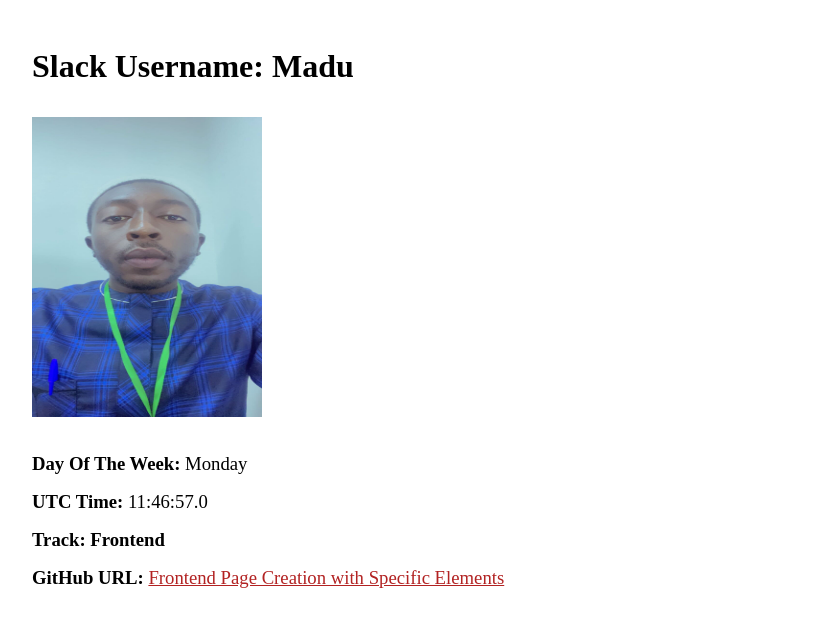
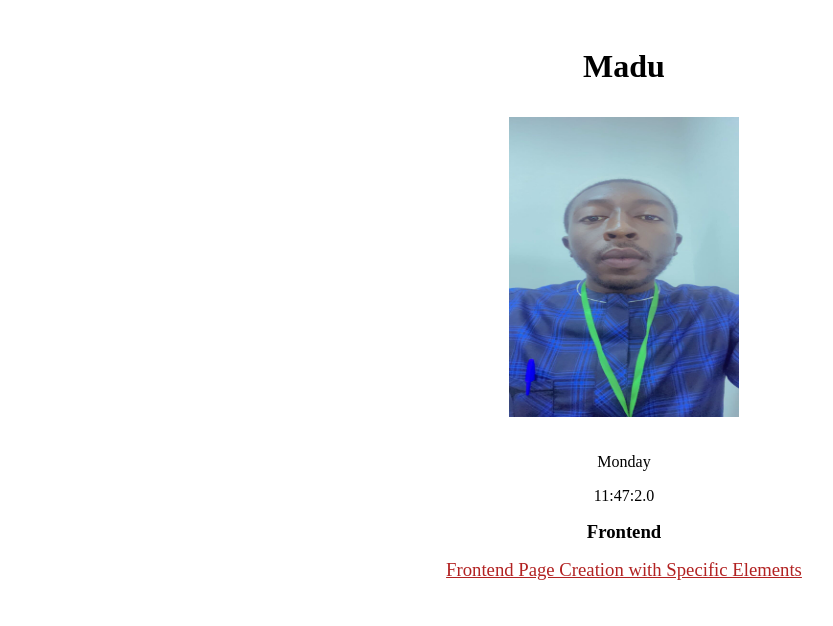
Before and after one commit to MJspitta/Stage_one_task, a plain HTML site: page index.html in a window 1280 px wide. Shown: the whole page, without its empty margins (16-849 px from the left). Drawn offline with Linux system fonts and the light colour scheme.

Commit message:
corrections

```diff
--- a/index.html
+++ b/index.html
@@ -7,13 +7,13 @@
 
     <link rel="stylesheet" href="./styles/style.css">
 </head>
-<body>
-    <h1 id="slackUserName">Slack Username: Madu</h1>
-    <img src="./images/Profile_Picture.jpg" alt="Madu" id="slackDisplayImage">
-    <h3 id="currentDayOfTheWeek"></h3>
-    <h3 id="currentUTCTime"></h3>
-    <h3 id="myTrack">Track: Frontend</h3>
-    <h3 id="githubURL">GitHub URL: <a href="https://github.com/MJspitta/Stage_one_task.git">Frontend Page Creation with Specific Elements</a></h3>
+<body onload="curr_time()">
+    <h1 data-testid="slackUserName" id="slackUserName">Madu</h1>
+    <img src="./images/Profile_Picture.jpg" alt="Madu" data-testid="slackDisplayImage" id="slackDisplayImage">
+    <p data-testid="currentDayOfTheWeek" id="currentDayOfTheWeek"></p>
+    <p data-testid="currentUTCTime" id="currentUTCTime"></p>
+    <h3 data-testid="myTrack" id="myTrack">Frontend</h3>
+    <h3 data-testid="githubURL" id="githubURL"><a href="https://github.com/MJspitta/Stage_one_task.git">Frontend Page Creation with Specific Elements</a></h3>
     <script src="./js/script.js"></script>
 </body>
 </html>
--- a/js/script.js
+++ b/js/script.js
@@ -1,3 +1,9 @@
+function refresh_time() {
+    let refresh = 1000;
+    mytime = setTimeout("curr_time()", refresh);
+}
+
+function curr_time() {
     const weekday = ["Sunday", "Monday", "Tuesday", "Wednesday", "Thursday", "Friday", "Saturday"];
     const myDate = new Date();
     let day = weekday[myDate.getDay()];
@@ -7,5 +13,8 @@ let secs = myDate.getUTCSeconds();
     let millisecs = myDate.getUTCMilliseconds();
     let utcDate = hours + ":" + mins + ":" + secs + "." + millisecs;
 
-document.getElementById("currentDayOfTheWeek").innerHTML = "<strong>Day Of The Week: </strong>" + day;
-document.getElementById("currentUTCTime").innerHTML = "<strong>UTC Time: </strong>" + utcDate;
+    document.getElementById("currentDayOfTheWeek").innerHTML = day;
+    document.getElementById("currentUTCTime").innerHTML = utcDate;
+
+    refresh_time();
+}
--- a/styles/style.css
+++ b/styles/style.css
@@ -6,6 +6,7 @@
 
 body {
     padding: 3rem;
+    text-align: center;
 }
 
 #slackUserName {
```
Lines whose indentation alone changed are shown as unchanged.
